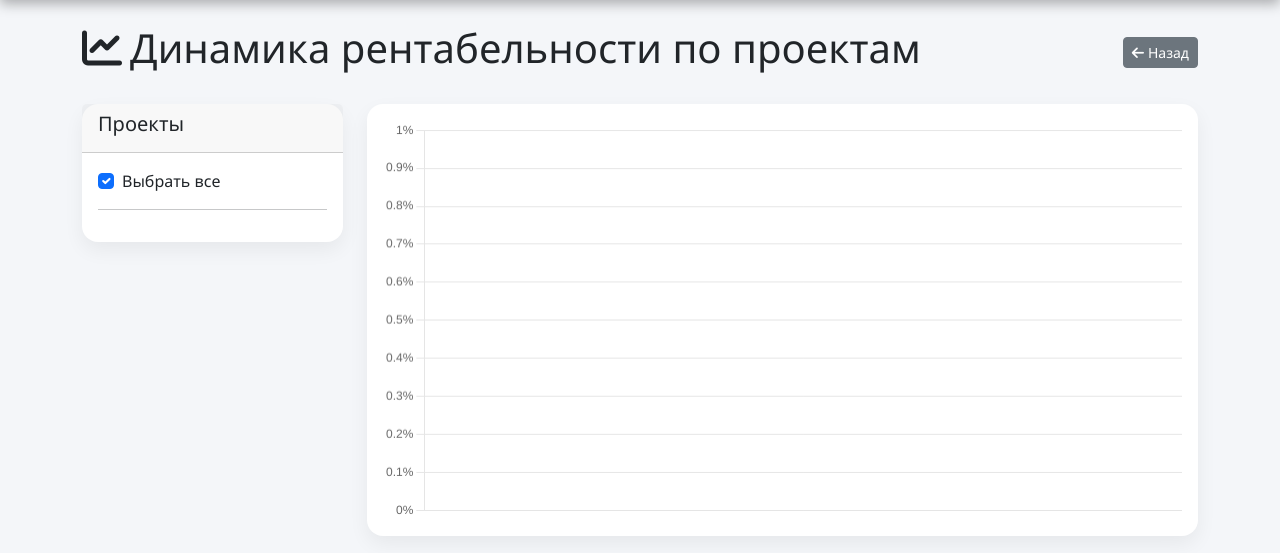
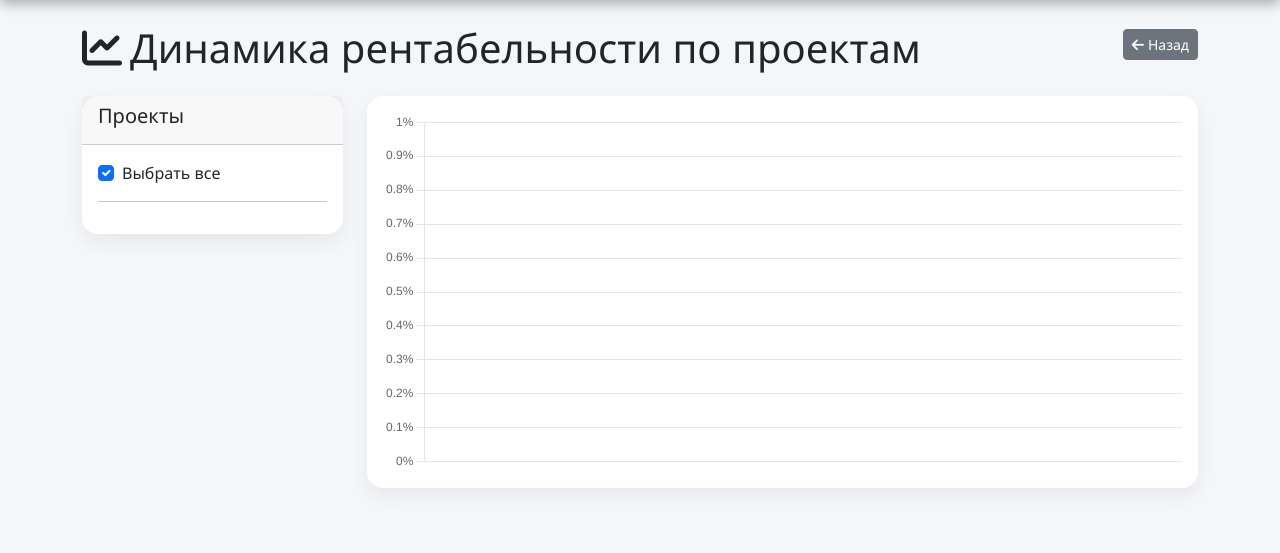
Before and after one commit to daniil-avdeenko/project-finance, a Flask app: page /chart in a window 1280 px wide. Shown: the part 56-609 px from the top of the page. Run offline with Flask 3, Linux system fonts and the light colour scheme; the visitor is signed in with stand-in values (Sample User, id 1); data that the repository does not hold is empty; some libraries are stand-ins or nearby versions.

Commit message:
fix(ui): reflow chart sidebar and login form

```diff
--- a/app/static/css/styles.css
+++ b/app/static/css/styles.css
@@ -375,3 +375,41 @@ h1 {
     min-width: 125px;
     text-align: center;
 }
+
+/* Chart page header: кнопка «Назад» всегда на первой строке справа */
+.chart-header {
+    display: flex;
+    justify-content: space-between;
+    align-items: flex-start;
+    gap: 1rem;
+}
+
+.chart-header-title {
+    flex: 1;
+    min-width: 0;
+}
+
+.chart-header-title h1 {
+    /* Переопределяет глобальный h1 { white-space: nowrap } из commit 1 */
+    white-space: normal;
+    margin: 0;
+    overflow-wrap: break-word;
+    word-break: break-word;
+}
+
+.chart-header > .btn {
+    flex-shrink: 0;
+    white-space: nowrap;
+    /* Визуальное центрирование относительно первой строки h1.
+       h1 line-height ≈ 1.2 × font-size, btn-sm высота ≈ 31px.
+       margin-top компенсирует разницу. */
+    margin-top: 0.3rem;
+}
+
+/* Chart wrapper: canvas растягивается на всю ширину карточки,
+   высота фиксированная и адаптивная к viewport. */
+.chart-wrapper {
+    position: relative;
+    width: 100%;
+    height: clamp(280px, 45vh, 480px);
+}
--- a/app/templates/auth/login.html
+++ b/app/templates/auth/login.html
@@ -4,7 +4,7 @@
 
 {% block content %}
 <div class="row justify-content-center">
-    <div class="col-md-4">
+    <div class="col-11 col-sm-8 col-md-6 col-lg-4" style="max-width: 420px;">
         <div class="card mt-5">
             <div class="card-header">
                 <h4 class="mb-0"><i class="fas fa-sign-in-alt me-2"></i>Вход в систему</h4>
--- a/app/templates/chart.html
+++ b/app/templates/chart.html
@@ -3,15 +3,17 @@
 {% block title %}График рентабельности{% endblock %}
 
 {% block content %}
-<div class="d-flex justify-content-between align-items-center mb-4">
-    <h1><i class="fas fa-chart-line me-2"></i>Динамика рентабельности по проектам</h1>
+<div class="chart-header mb-4">
+    <div class="chart-header-title">
+        <h1 class="mb-0"><i class="fas fa-chart-line me-2"></i>Динамика рентабельности по проектам</h1>
+    </div>
     <a href="{{ url_for('main.index') }}" class="btn btn-secondary btn-sm">
         <i class="fas fa-arrow-left me-1"></i>Назад
     </a>
 </div>
 
 <div class="row">
-    <div class="col-md-3">
+    <div class="col-12 col-lg-3">
         <div class="card">
             <div class="card-header">
                 <h5>Проекты</h5>
@@ -24,7 +26,8 @@
                 <hr>
                 {% for project in projects_data %}
                 <div class="form-check">
-                    <input class="form-check-input project-checkbox" type="checkbox" id="proj{{ project.id }}" value="{{ project.id }}" checked>
+                    <input class="form-check-input project-checkbox" type="checkbox" id="proj{{ project.id }}"
+                           value="{{ project.id }}" checked>
                     <label class="form-check-label" for="proj{{ project.id }}">
                         <span style="display:inline-block; width:12px; height:12px; background-color: {{ project.color }}; border-radius:50%;"></span>
                         {{ project.name }}
@@ -34,10 +37,12 @@
             </div>
         </div>
     </div>
-    <div class="col-md-9">
+    <div class="col-12 col-lg-9">
         <div class="card">
             <div class="card-body">
-                <canvas id="profitChart" width="400" height="200"></canvas>
+                <div class="chart-wrapper">
+                    <canvas id="profitChart"></canvas>
+                </div>
             </div>
         </div>
     </div>
@@ -46,20 +51,20 @@
 <script src="https://cdn.jsdelivr.net/npm/chart.js"></script>
 <script>
     const ctx = document.getElementById('profitChart').getContext('2d');
-    const monthLabels = {{ month_labels|tojson }};
-    const projectsData = {{ projects_data|tojson }};
+    const monthLabels = {{ month_labels | tojson }};
+    const projectsData = {{ projects_data | tojson }};
 
     const datasets = projectsData.map(project => ({
         label: project.name,
         data: project.data,
         borderColor: project.color,
         backgroundColor: 'transparent',
-        borderDash: [6, 4],  // пунктирная линия
+        borderDash: [6, 4],
         borderWidth: 2,
         pointBackgroundColor: project.color,
         pointBorderColor: '#fff',
         pointBorderWidth: 2,
-        pointRadius: 6,       // крупные точки
+        pointRadius: 6,
         pointHoverRadius: 9,
         tension: 0.1,
         fill: false,
@@ -74,13 +79,14 @@
         },
         options: {
             responsive: true,
+            maintainAspectRatio: false,
             plugins: {
                 legend: {
                     display: false
                 },
                 tooltip: {
                     callbacks: {
-                        label: function(context) {
+                        label: function (context) {
                             return context.dataset.label + ': ' + context.parsed.y + '%';
                         }
                     }
@@ -90,7 +96,7 @@
                 y: {
                     beginAtZero: true,
                     ticks: {
-                        callback: function(value) {
+                        callback: function (value) {
                             return value + '%';
                         }
                     }
@@ -121,7 +127,7 @@
         cb.addEventListener('change', updateChart);
     });
 
-    selectAll.addEventListener('change', function() {
+    selectAll.addEventListener('change', function () {
         const isChecked = this.checked;
         checkboxes.forEach(cb => {
             cb.checked = isChecked;
@@ -134,6 +140,7 @@
         const allChecked = Array.from(checkboxes).every(cb => cb.checked);
         selectAll.checked = allChecked;
     }
+
     initSelectAll();
 </script>
 {% endblock %}
```
